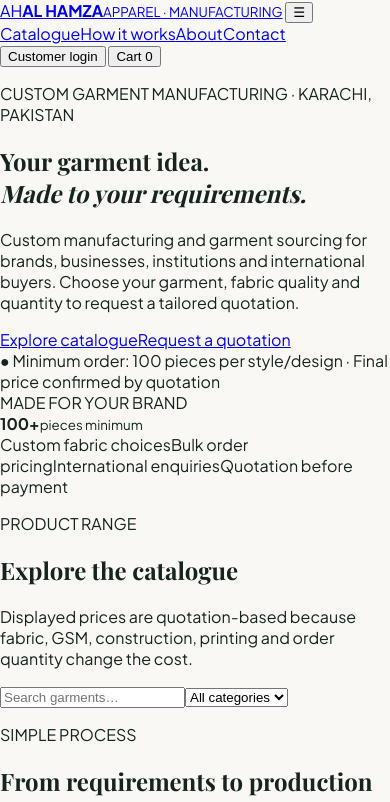
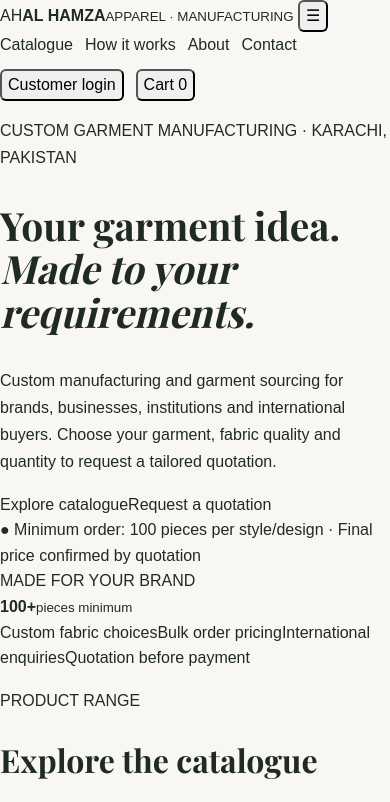
Before and after one commit to syedhamzaahmed-0/al-hamza-apparel-, a plain HTML site: page index.html in a window 390 px wide. Shown: the top 802 px of the page. Drawn offline with nearby package versions, Linux system fonts and the light colour scheme; a script that the page names is missing; a web font is replaced by a local one.

Commit message:
Add base CSS styles for Al Hamza Apparel
Added base styles for Al Hamza Apparel including layout adjustments for mobile.

```diff
--- a/style.css
+++ b/style.css
@@ -29,3 +29,67 @@
 *, *::before, *::after { box-sizing: border-box; }
 
 img, video { max-width: 100%; height: auto; }
+
+/* Al Hamza Apparel - Base Design */
+* {
+  box-sizing: border-box;
+}
+
+html {
+  scroll-behavior: smooth;
+}
+
+body {
+  margin: 0;
+  background: #f8f7f3;
+  color: #202a25;
+  font-family: Arial, Helvetica, sans-serif;
+  line-height: 1.6;
+}
+
+a {
+  color: inherit;
+  text-decoration: none;
+}
+
+button {
+  font: inherit;
+  cursor: pointer;
+}
+
+img {
+  max-width: 100%;
+  height: auto;
+}
+
+/* Mobile layout */
+@media (max-width: 768px) {
+  body {
+    font-size: 16px;
+  }
+
+  h1 {
+    font-size: clamp(38px, 10vw, 54px);
+    line-height: 1.12;
+  }
+
+  h2 {
+    font-size: 32px;
+    line-height: 1.2;
+  }
+
+  p {
+    line-height: 1.7;
+  }
+
+  nav {
+    display: flex;
+    flex-wrap: wrap;
+    align-items: center;
+    gap: 12px;
+  }
+
+  button {
+    border-radius: 6px;
+  }
+}
```
